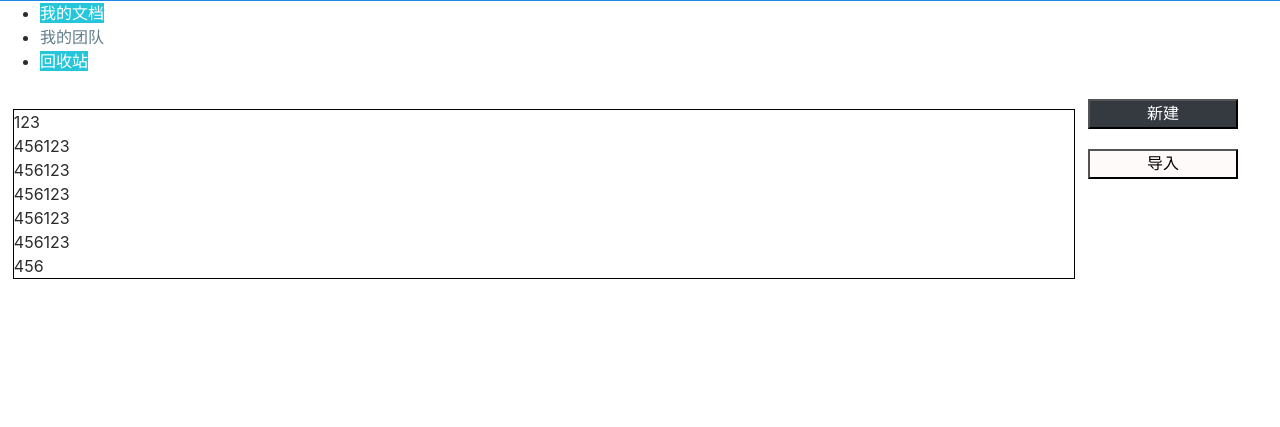
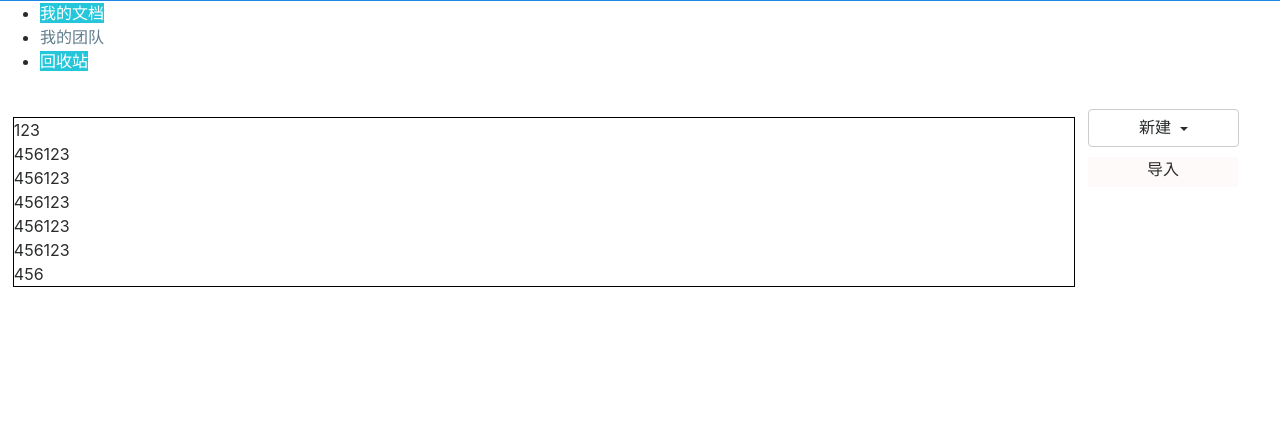
Before and after one commit to wuyan1209/esbook, a Django app: template templates/index.html in a window 1280 px wide. Shown: the part 655-1082 px from the top of the page. Run offline with Django 3.2, Linux system fonts and the light colour scheme; the template is opened without the code that fills it, so the values that code supplies are empty; parts of the project's set-up code (start-up, migrations or seed data) failed here and were passed over; some libraries are stand-ins or nearby versions.

Commit message:
新建导入

```diff
--- a/templates/index.html
+++ b/templates/index.html
@@ -143,25 +143,36 @@
         <!-- Container fluid  -->
         <!-- ============================================================== -->
      <div id="box">
-        <button id="btn1"> 新建</button>
-        <button id="btn2"> 导入</button>
+        <div class="dropdown">
+        <button class="btn btn-secondary dropdown-toggle" type="button" id="dropdownMenuButton" data-toggle="dropdown" aria-haspopup="true" aria-expanded="false"
+           style="margin-top:10px;padding: 8px 50px">
+          新建
+        </button>
+        <div class="dropdown-menu" aria-labelledby="dropdownMenuButton" style="text-align: center">
+             <a class="dropdown-item" href="#">文档</a>
+             <a class="dropdown-item" href="#">表格</a>
+             <a class="dropdown-item" href="#">幻灯片</a>
+        </div>
+        </div>
+         <div  >
+             <div class="custom-file" >
+{#                 <span style="margin-left: 52px"></span>#}
+                 <input type="file" class="custom-file-input" id="inputGroupFile02" style="display: none">
+                 <label class="custom-file-label" for="inputGroupFile02" id="btn2">导入</label>
+             </div>
+         </div>
     </div>
         <style type="text/css">
         #box{
             margin-left: 85%;
             margin-top: 10px;
         }
-        #btn1{
-            width: 150px;
-            height: 30px;
-            background-color: #343a40;
-            color: white;
-        }
         #btn2{
-            margin-top: 20px;
+            margin-top: 10px;
             width: 150px;
             height: 30px;
             background-color: snow;
+            text-align: center;
          }
 
        </style>
```
